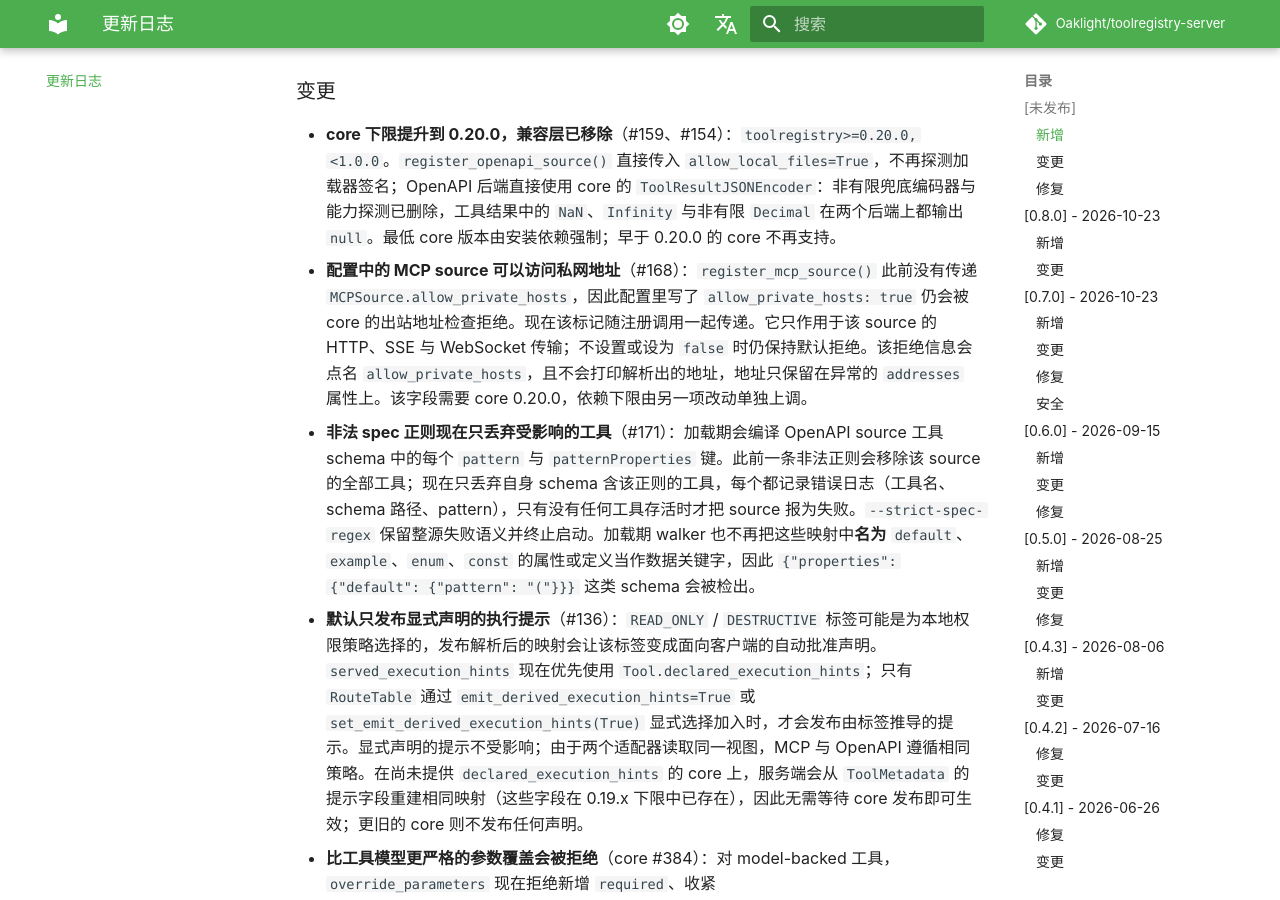
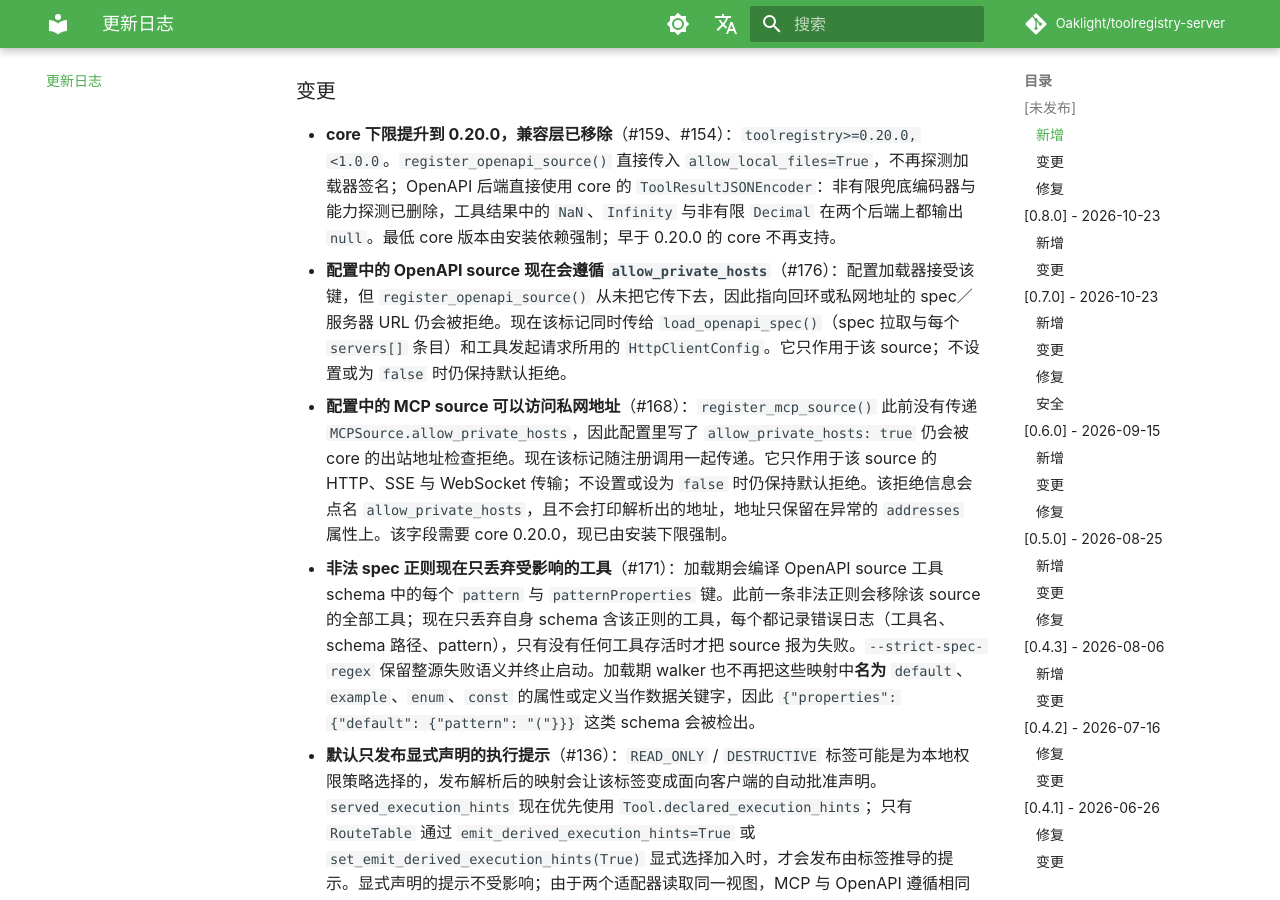
Before and after one commit to Oaklight/toolregistry-server, an MkDocs documentation site: the page built from docs/changelog.md, in a window 1280 px wide and 900 px high, scrolled down 856 px. Built offline with MkDocs 1.6.1 and Material for MkDocs 9.7.7, drawn with Linux system fonts in a browser that asks for light colours; some web fonts are replaced; comment, search, counter and statistics services are not loaded.

Commit message:
docs(changelog): 记录 OpenAPI 私网地址转发 (#176)

```diff
--- a/docs/changelog.md
+++ b/docs/changelog.md
@@ -14,7 +14,8 @@
 ### 变更
 
 - **core 下限提升到 0.20.0，兼容层已移除**（#159、#154）：`toolregistry>=0.20.0,<1.0.0`。`register_openapi_source()` 直接传入 `allow_local_files=True`，不再探测加载器签名；OpenAPI 后端直接使用 core 的 `ToolResultJSONEncoder`：非有限兜底编码器与能力探测已删除，工具结果中的 `NaN`、`Infinity` 与非有限 `Decimal` 在两个后端上都输出 `null`。最低 core 版本由安装依赖强制；早于 0.20.0 的 core 不再支持。
-- **配置中的 MCP source 可以访问私网地址**（#168）：`register_mcp_source()` 此前没有传递 `MCPSource.allow_private_hosts`，因此配置里写了 `allow_private_hosts: true` 仍会被 core 的出站地址检查拒绝。现在该标记随注册调用一起传递。它只作用于该 source 的 HTTP、SSE 与 WebSocket 传输；不设置或设为 `false` 时仍保持默认拒绝。该拒绝信息会点名 `allow_private_hosts`，且不会打印解析出的地址，地址只保留在异常的 `addresses` 属性上。该字段需要 core 0.20.0，依赖下限由另一项改动单独上调。
+- **配置中的 OpenAPI source 现在会遵循 `allow_private_hosts`**（#176）：配置加载器接受该键，但 `register_openapi_source()` 从未把它传下去，因此指向回环或私网地址的 spec／服务器 URL 仍会被拒绝。现在该标记同时传给 `load_openapi_spec()`（spec 拉取与每个 `servers[]` 条目）和工具发起请求所用的 `HttpClientConfig`。它只作用于该 source；不设置或为 `false` 时仍保持默认拒绝。
+- **配置中的 MCP source 可以访问私网地址**（#168）：`register_mcp_source()` 此前没有传递 `MCPSource.allow_private_hosts`，因此配置里写了 `allow_private_hosts: true` 仍会被 core 的出站地址检查拒绝。现在该标记随注册调用一起传递。它只作用于该 source 的 HTTP、SSE 与 WebSocket 传输；不设置或设为 `false` 时仍保持默认拒绝。该拒绝信息会点名 `allow_private_hosts`，且不会打印解析出的地址，地址只保留在异常的 `addresses` 属性上。该字段需要 core 0.20.0，现已由安装下限强制。
 - **非法 spec 正则现在只丢弃受影响的工具**（#171）：加载期会编译 OpenAPI source 工具 schema 中的每个 `pattern` 与 `patternProperties` 键。此前一条非法正则会移除该 source 的全部工具；现在只丢弃自身 schema 含该正则的工具，每个都记录错误日志（工具名、schema 路径、pattern），只有没有任何工具存活时才把 source 报为失败。`--strict-spec-regex` 保留整源失败语义并终止启动。加载期 walker 也不再把这些映射中**名为** `default`、`example`、`enum`、`const` 的属性或定义当作数据关键字，因此 `{"properties": {"default": {"pattern": "("}}}` 这类 schema 会被检出。
 - **默认只发布显式声明的执行提示**（#136）：`READ_ONLY` / `DESTRUCTIVE` 标签可能是为本地权限策略选择的，发布解析后的映射会让该标签变成面向客户端的自动批准声明。`served_execution_hints` 现在优先使用 `Tool.declared_execution_hints`；只有 `RouteTable` 通过 `emit_derived_execution_hints=True` 或 `set_emit_derived_execution_hints(True)` 显式选择加入时，才会发布由标签推导的提示。显式声明的提示不受影响；由于两个适配器读取同一视图，MCP 与 OpenAPI 遵循相同策略。在尚未提供 `declared_execution_hints` 的 core 上，服务端会从 `ToolMetadata` 的提示字段重建相同映射（这些字段在 0.19.x 下限中已存在），因此无需等待 core 发布即可生效；更旧的 core 则不发布任何声明。
 - **比工具模型更严格的参数覆盖会被拒绝**（core #384）：对 model-backed 工具，`override_parameters` 现在拒绝新增 `required`、收紧 `minimum`/`maximum`/`minLength`/`maxLength`、修改 `pattern`、收窄或改变 `enum`、或收窄或改变属性类型的覆盖，因为工具的校验模型不会执行更严格的契约。更宽松的覆盖会保存并发出 `UserWarning`。现有的更严格覆盖需要放宽或改用代理工具；代理工具按发布的 schema 校验，不受影响。拒绝由程序化的 `override_parameters` 调用抛出。`toolregistry-server` 自身不会从配置应用路由参数覆盖，因此升级不会仅因此导致启动失败；下游加载器若确实应用这些覆盖，应捕获 `ValueError`、记录工具名与原因、跳过该条覆盖，使服务仍能启动。
```
